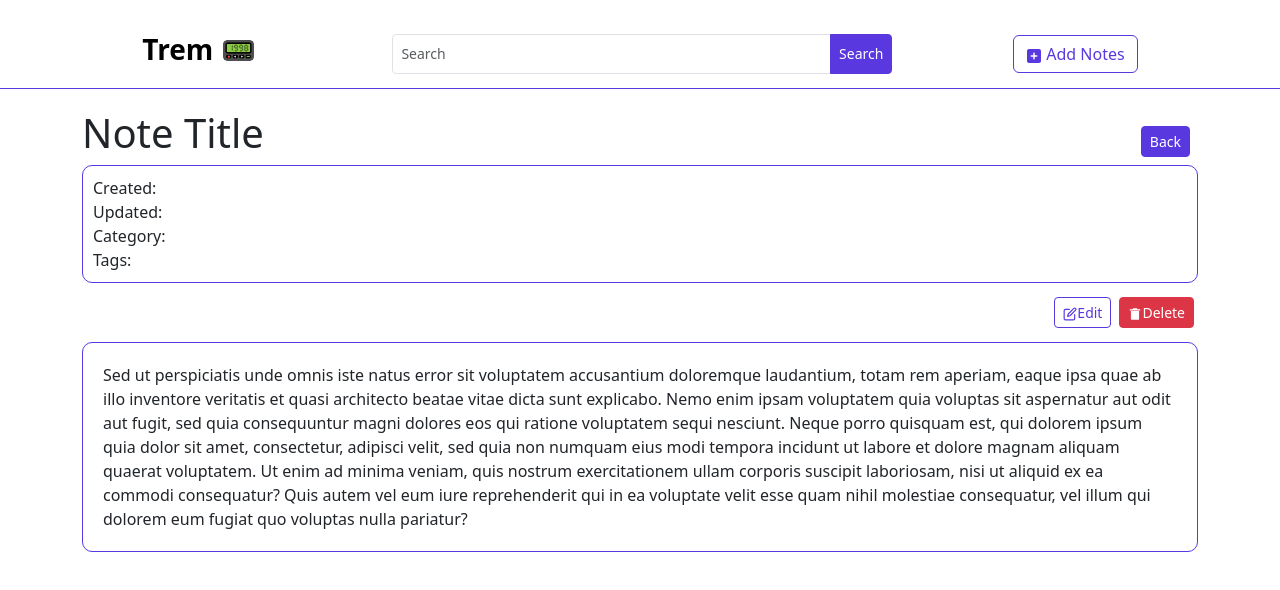
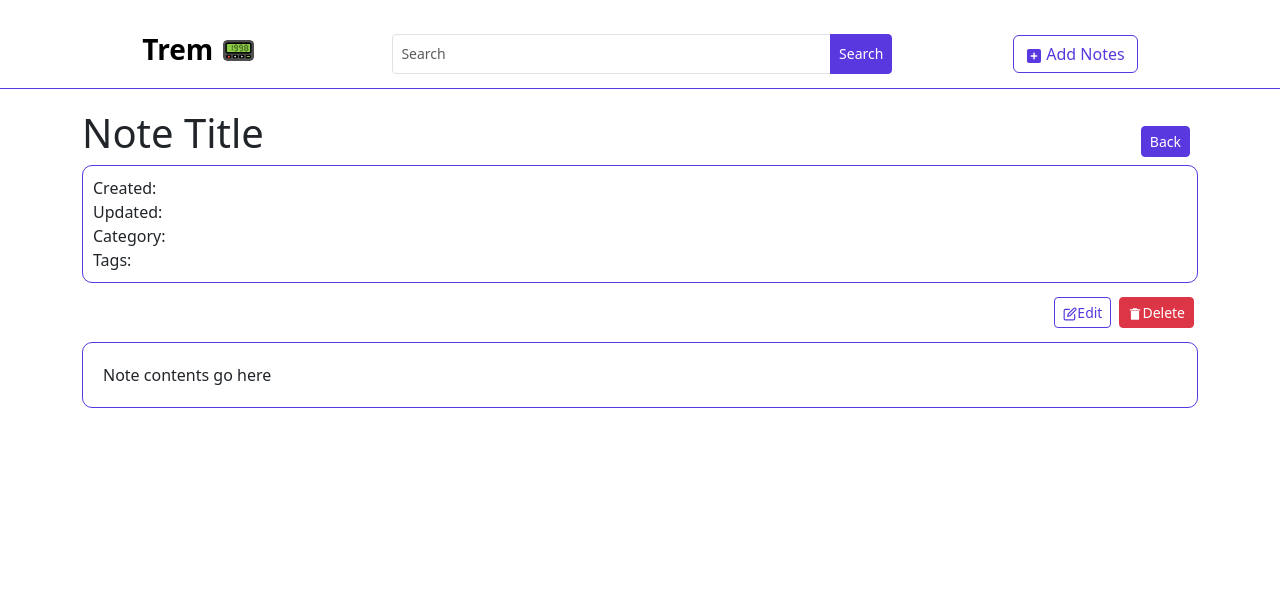
Before and after one commit to andrew-1234/trem, a React (Vite) app in the folder frontend/: page /note-info in a window 1280 px wide. Shown: the top 590 px of the page. Built offline with nearby package versions, Linux system fonts and the light colour scheme; the HTML template or start-up script is replaced by a standard one.

Commit message:
add useNavigate to back button

```diff
--- a/frontend/src/pages/NotePage.tsx
+++ b/frontend/src/pages/NotePage.tsx
@@ -1,16 +1,19 @@
 import { BiSolidTrashAlt } from "react-icons/bi";
 import { FiEdit } from "react-icons/fi";
+import { Link } from "react-router-dom";
+import { useNavigate } from "react-router-dom";
 // import Modal from "../components/Modal";
 
 type Props = {}
 
 const NotePage = (props: Props) => {
+  const navigate = useNavigate()
   return (
     <>
       <div className="container">
         <div className="d-flex justify-content-between">
           <h1 className="title">Note Title</h1>
-          <div className="btn btn-primary btn-sm align-self-end m-2">Back</div>
+          <button onClick={() => navigate(-1)} className="btn btn-primary btn-sm align-self-end m-2 ">Back</button>
         </div>
 
         <div className="note-metadata d-flex flex-column border border-primary">
@@ -21,32 +24,21 @@ const NotePage = (props: Props) => {
         </div>
         <div className="d-flex flex-row justify-content-end">
           <div className="">
-            <button className="btn btn-outline-primary btn-sm m-1"><FiEdit /><span>Edit</span></button>
+            <Link to="/edit-note" className="btn btn-outline-primary btn-sm m-1"><FiEdit /><span>Edit</span></Link>
             <button className="btn btn-danger btn-sm m-1"><BiSolidTrashAlt /><span>Delete</span></button>
           </div>
         </div>
 
         <div className="note-content border border-primary">
-          Sed ut perspiciatis unde omnis iste natus error sit voluptatem
-          accusantium doloremque laudantium, totam rem aperiam, eaque ipsa quae ab
-          illo inventore veritatis et quasi architecto beatae vitae dicta sunt
-          explicabo. Nemo enim ipsam voluptatem quia voluptas sit aspernatur aut
-          odit aut fugit, sed quia consequuntur magni dolores eos qui ratione
-          voluptatem sequi nesciunt. Neque porro quisquam est, qui dolorem ipsum
-          quia dolor sit amet, consectetur, adipisci velit, sed quia non numquam
-          eius modi tempora incidunt ut labore et dolore magnam aliquam quaerat
-          voluptatem. Ut enim ad minima veniam, quis nostrum exercitationem ullam
-          corporis suscipit laboriosam, nisi ut aliquid ex ea commodi consequatur?
-          Quis autem vel eum iure reprehenderit qui in ea voluptate velit esse
-          quam nihil molestiae consequatur, vel illum qui dolorem eum fugiat quo
-          voluptas nulla pariatur?
+
+          Note contents go here
         </div>
 
 
 
 
 
-      </div>
+      </div >
       {/* <Modal /> */}
     </>
   )
```
Also changed, not shown: frontend/src/pages/EditNote.tsx (added, +9 -0 lines).
